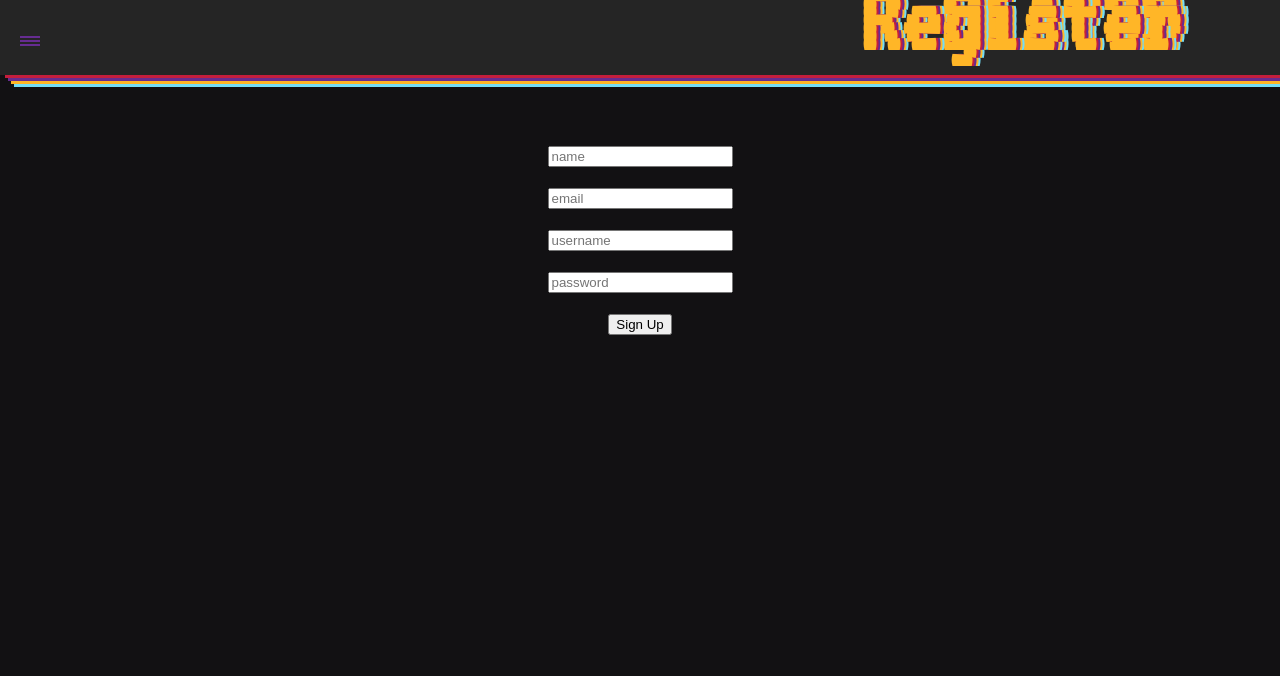
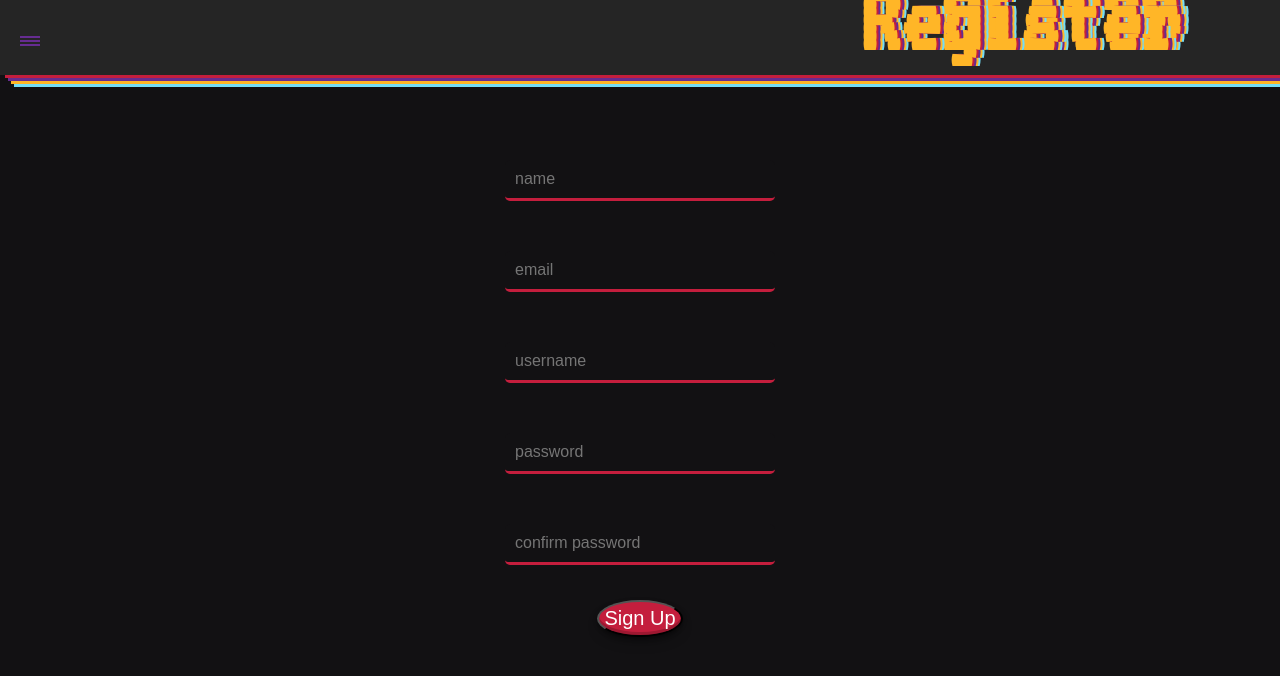
Before and after one commit to meredithbloom/capstone-frontend, a React (Create React App) app in the folder capstone_frontend/: page /register in a window 1280 px wide. Shown: the top 676 px of the page. Built offline with nearby package versions, Linux system fonts and the light colour scheme; no server answers.

Commit message:
got register and login routes working, login redirects

```diff
--- a/capstone_frontend/package.json
+++ b/capstone_frontend/package.json
@@ -7,6 +7,8 @@
     "@testing-library/react": "^12.1.4",
     "@testing-library/user-event": "^13.5.0",
     "axios": "^0.26.1",
+    "cors": "^2.8.5",
+    "csurf": "^1.11.0",
     "react": "^17.0.2",
     "react-burger-menu": "^3.0.6",
     "react-dom": "^17.0.2",
--- a/capstone_frontend/public/index.html
+++ b/capstone_frontend/public/index.html
@@ -5,6 +5,7 @@
     <link rel="icon" href="%PUBLIC_URL%/favicon.ico" />
     <meta name="viewport" content="width=device-width, initial-scale=1" />
     <meta name="theme-color" content="#000000" />
+    <meta name="csrf-token" content="{{ csrf_token() }}">
     <meta
       name="description"
       content="Web site created using create-react-app"
--- a/capstone_frontend/src/App.js
+++ b/capstone_frontend/src/App.js
@@ -1,4 +1,4 @@
-import React, { useState, useEffect } from 'react'
+import React, { useState, useEffect} from 'react'
 import {
   BrowserRouter,
   Router,
@@ -6,7 +6,8 @@ import {
   Route,
   Link,
   Outlet,
-  NavLink
+  NavLink,
+  useNavigate
 } from 'react-router-dom';
 
 import './styles/sidebar.css'
@@ -23,6 +24,7 @@ import Reviews from './components/allreviews';
 
 const App = () => {
 
+  //let token = document.querySelector('meta[name="csrf-token"]').getAttribute('content');
   const API_KEY = "5a0fda4695714f4fbe032f2e92aca709"
   const BASE_URL = 'https://api.rawg.io/api'
   const [toggleLogin, setToggleLogin] = useState(true)
@@ -34,41 +36,65 @@ const App = () => {
   const [isAuthenticated, setIsAuthenticated] = useState(false)
   const [currentUser, setCurrentUser] = useState({})
   const [reviews, setReviews] = useState()
+  let navigate = useNavigate()
   //const [gameID, setGameID] = useState(null)
 
 
   //POST - CREATE USER
   const handleSignUp = (newUser) => {
-    console.log(newUser);
+    //console.log(newUser)
+    axios.get('http://localhost:8000/sanctum/csrf-cookie')
+      .then((response) => {
         axios({
+          url: 'http://localhost:8000/api/register',
           method: 'post',
-        url: 'http://localhost:8000/api/register',
+          headers:  {
+            "Content-Type": "application/json",
+            "Accept": "application/json, text-plain",
+            "X-Requested-With": "XMLHttpRequest"
+          },
           data: newUser
-    }).then((response) => {
+        })
+        .then(
+          (response) => {
             console.log(response.data);
-    }).catch((error) => {
+          }, (error) => {
             console.error(error);
+          })
       })
   }
 
   //POST - LOGIN USER
   const handleLogin = (loggedUser) => {
-    console.log(loggedUser)
+    //console.log(loggedUser)
+    axios.get('http://localhost:8000/sanctum/csrf-cookie')
+      .then((response) => {
         axios({
+          url: 'http://localhost:8000/api/login',
           method: 'post',
-      url: 'http://localhost:8000/api/login',
-      data: {
-        email: loggedUser.email,
-        password: loggedUser.password
+          headers:  {
+            "Content-Type": "application/json",
+            "Accept": "application/json, text-plain",
+            "X-Requested-With": "XMLHttpRequest"
+          },
+          data: loggedUser
+        })
+        .then(
+          (response) => {
+            if (response.data.token) {
+              setIsAuthenticated(true)
+              setCurrentUser(response.data.user)
+              setToggleError(false)
+              setToggleLogin(false)
+              setToggleLogout(true)
+              navigate('/')
+            } else {
+              setToggleError(true)
+              setErrorMessage(response.data)
             }
-    }).then((response) => {
-      console.log(response.data);
-      if (response.data.email) {
-        setCurrentUser(response.data);
-      } else {
-        setToggleError(true);
-        setErrorMessage(response.data.error);
-      }
+          }, (error) => {
+            console.error(error);
+          })
       })
   }
 
--- a/capstone_frontend/src/components/login.jsx
+++ b/capstone_frontend/src/components/login.jsx
@@ -23,7 +23,8 @@ const Login = (props) => {
     const [errorMessage, setErrorMessage] = useState("")
     //const [loggedUser, setLoggedUser] = useState({email, password})
 
-    const handleSubmit = () => {
+    const handleSubmit = (e) => {
+        e.preventDefault()
         let loggedUser = {
             username: username,
             password: password
@@ -32,17 +33,21 @@ const Login = (props) => {
         props.handleLogin(loggedUser)
     }
 
+    let token = document.querySelector('meta[name="csrf-token"]').getAttribute('content');
 
     return (
         <div>
             <div className="logindiv">
-            <h2>Log In</h2>
-            <br/><br/>
-            <input className="inputs" type="text" name="email" placeholder="email" value={email} onChange={(e) => setEmail(e.target.value)} />
-            <br/><br/>
-            <input className="inputs" type="password" name="password" placeholder="password" value={password} onChange={(e) => setPassword(e.target.value)} />
-            <br /><br/>
-            <button className="btn" onClick={(e) => handleSubmit()}>Log In</button>
+                <h2>Log In</h2>
+                <br /><br />
+                <form onSubmit={handleSubmit}>
+                    <input className="inputs" type="text" name="username" placeholder="username" value={username} onChange={(e) => setUsername(e.target.value)} />
+                    <br/><br/>
+                    <input className="inputs" type="password" name="password" placeholder="password" value={password} onChange={(e) => setPassword(e.target.value)} />
+                    <br /><br />
+                    <input type="hidden" name="_token" value={token}/>
+                    <input type='submit' value='login'/>
+                </form>
             </div>
 
             {toggleError ? (
--- a/capstone_frontend/src/components/register.jsx
+++ b/capstone_frontend/src/components/register.jsx
@@ -20,30 +20,44 @@ const Register = (props) => {
     const [email, setEmail] = useState("");
     const [username, setUsername] = useState("")
     const [password, setPassword] = useState("");
+    const [confirmedPassword, setConfirmedPassword] = useState("")
     const [successMessage, setSuccessMessage] = useState("");
     const [errorMessage, setErrorMessage] = useState("");
 
 
-    const handleSubmit = () => {
-        let newUser = { name, email, password };
+    const handleSubmit = (e) => {
+        e.preventDefault()
+        let newUser = {
+            name: name,
+            email: email,
+            password: password,
+            username: username,
+            confirmed_password: confirmedPassword
+        };
         props.handleSignUp(newUser);
     }
 
+    let token = document.querySelector('meta[name="csrf-token"]').getAttribute('content');
 
     return (
-        <div>
+        <div className='registerDiv'>
             <h1>Register</h1>
-            <br/><br/>
-            <input type="text" name="name" placeholder="name" value={name} onChange={(e) => setName(e.target.value)} />
-            <br /><br/>
-            <input type="text" name="email" placeholder="email" value={email} onChange={(e) => setEmail(e.target.value)} />
             <br /><br />
-            <input type="text" name="username" placeholder="username" value={username} onChange={(e) => setUsername(e.target.value)} />
-            <br /><br />
-            <input type="password" name="password" placeholder="password" value={password} onChange={(e) => setPassword(e.target.value)} />
-            <br /><br/>
-            <button onClick={handleSubmit}>Sign Up</button>
-            <br/>
+            <form onSubmit={handleSubmit}>
+                <input className='inputs' type="text" name="name" placeholder="name" value={name} onChange={(e) => setName(e.target.value)} />
+                <br /><br/>
+                <input className='inputs' type="text" name="email" placeholder="email" value={email} onChange={(e) => setEmail(e.target.value)} />
+                <br /><br />
+                <input className='inputs' type="text" name="username" placeholder="username" value={username} onChange={(e) => setUsername(e.target.value)} />
+                <br /><br />
+                <input className='inputs' type="password" name="password" placeholder="password" value={password} onChange={(e) => setPassword(e.target.value)} />
+                <br /><br />
+                <input className='inputs' type="password" name="password_confirmation" placeholder="confirm password" value={confirmedPassword} onChange={(e) => setConfirmedPassword(e.target.value)} />
+                <br /><br />
+                <input type="hidden" name="_token" value={token}/>
+                <button className='btn' type='submit'>Sign Up</button>
+                <br/>
+            </form>
         </div>
     )
 
```
Also changed, not shown: 1 other file (tests, documents, lock files or other folders). Lines whose indentation alone changed are shown as unchanged.
